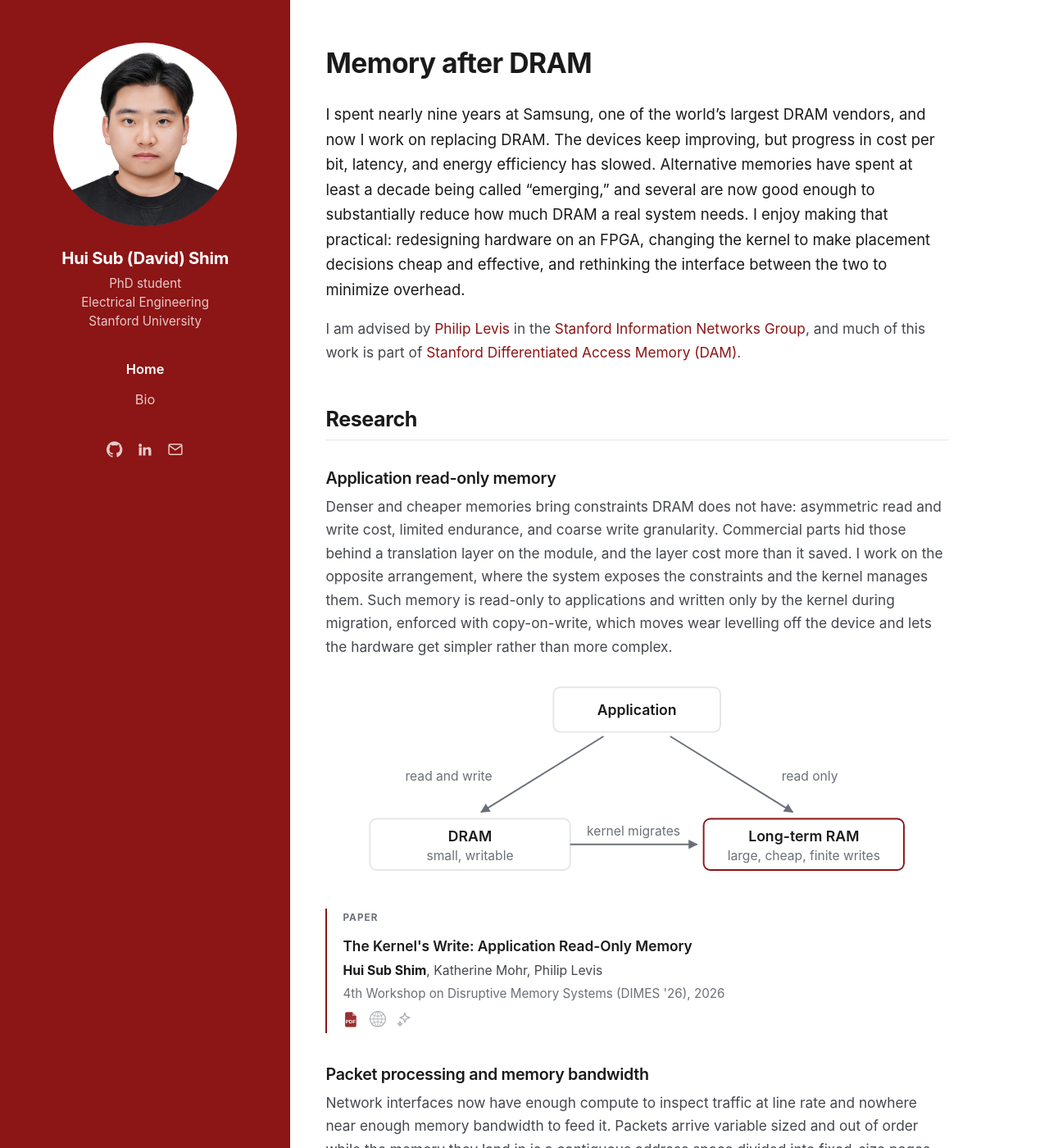
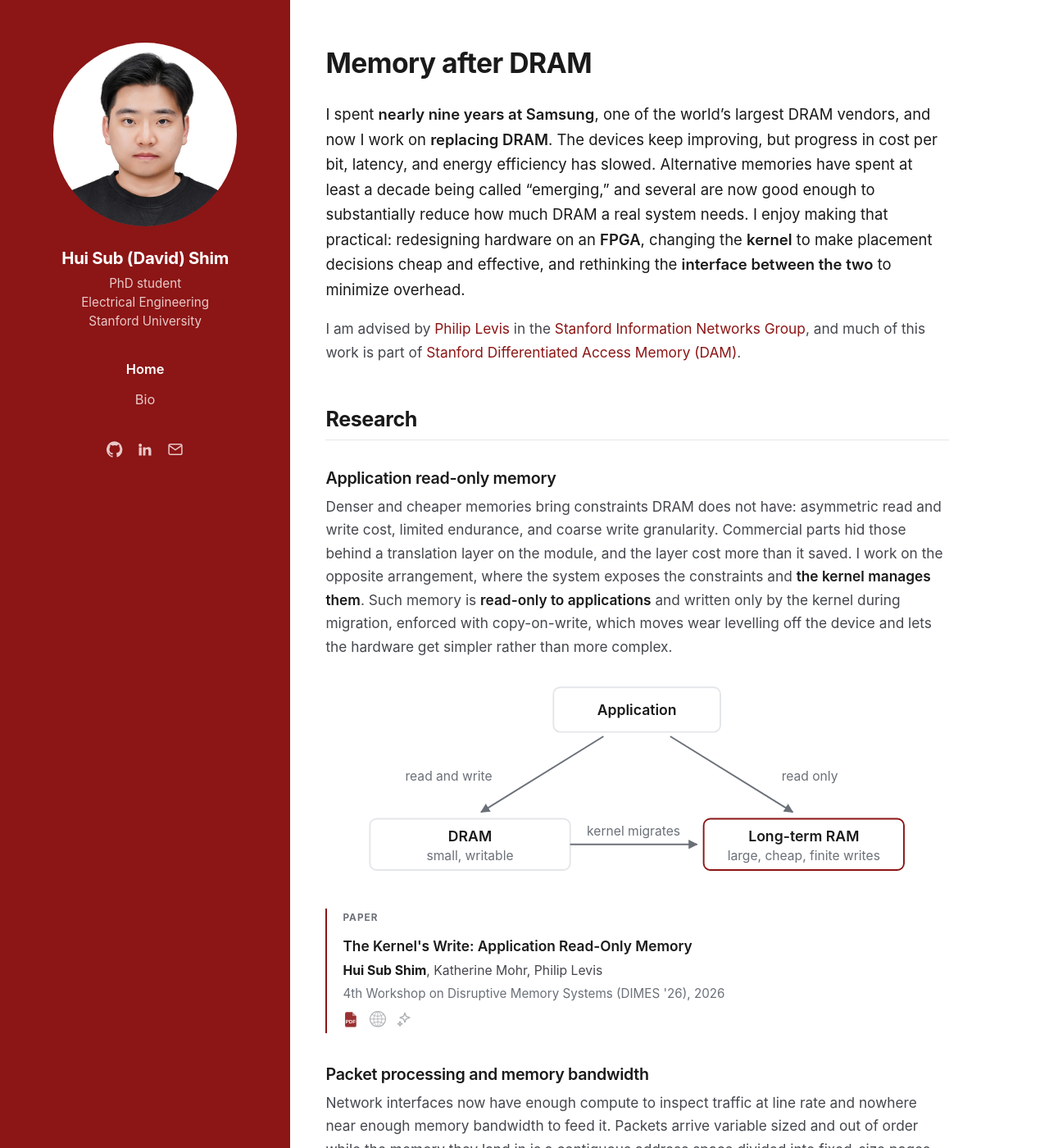
Before and after one commit to davidshim0/davidshim0.github.io, a Jekyll site: the page built from index.html, in a window 1280 px wide and 1400 px high. Shown: the whole window at 82% size. Built offline with Jekyll 4.4.1, drawn with Linux system fonts in a browser that asks for light colours; some of the changed text lies outside the part shown.

Commit message:
Bold a few key phrases on the front page
Ten spans across roughly 580 words: who and the claim in the opening,
the three things I actually do, then one or two load-bearing phrases per
research thread. Bold also steps up in color so it reads as a scanning
aid rather than emphasis.

Co-Authored-By: Claude Opus 5 <noreply@anthropic.com>

```diff
--- a/assets/css/style.css
+++ b/assets/css/style.css
@@ -171,3 +171,6 @@ p { margin: 0 0 1.1rem; color: var(--ink-soft); }
 /* The bio is a list of short facts rather than prose, so it reads better on a
    wider measure where most bullets fit on one line. */
 .main-inner.is-wide { max-width: 56rem; }
+
+/* Bold phrases are there to be scanned, so they also step up in color. */
+p strong, .lede strong { font-weight: 640; color: var(--ink); }
--- a/index.html
+++ b/index.html
@@ -6,14 +6,14 @@ show_title: false
 <h1 class="page-title">Memory after DRAM</h1>
 
 <p class="lede">
-  I spent nearly nine years at Samsung, one of the world’s largest DRAM
-  vendors, and now I work on replacing DRAM. The devices keep improving, but
+  I spent <strong>nearly nine years at Samsung</strong>, one of the world’s largest DRAM
+  vendors, and now I work on <strong>replacing DRAM</strong>. The devices keep improving, but
   progress in cost per bit, latency, and energy efficiency has slowed.
   Alternative memories have spent at least a decade being called
   “emerging,” and several are now good enough to substantially reduce how
   much DRAM a real system needs. I enjoy making that practical: redesigning
-  hardware on an FPGA, changing the kernel to make placement decisions cheap
-  and effective, and rethinking the interface between the two to minimize
+  hardware on an <strong>FPGA</strong>, changing the <strong>kernel</strong> to make placement decisions cheap
+  and effective, and rethinking the <strong>interface between the two</strong> to minimize
   overhead.
 </p>
 <p>
@@ -32,8 +32,8 @@ show_title: false
   read and write cost, limited endurance, and coarse write granularity.
   Commercial parts hid those behind a translation layer on the module, and the
   layer cost more than it saved. I work on the opposite arrangement, where the
-  system exposes the constraints and the kernel manages them. Such memory is
-  read-only to applications and written only by the kernel during migration,
+  system exposes the constraints and <strong>the kernel manages them</strong>. Such memory is
+  <strong>read-only to applications</strong> and written only by the kernel during migration,
   enforced with copy-on-write, which moves wear levelling off the device and
   lets the hardware get simpler rather than more complex.
 </p>
@@ -52,10 +52,10 @@ show_title: false
   and nowhere near enough memory bandwidth to feed it. Packets arrive variable
   sized and out of order while the memory they land in is a contiguous address
   space divided into fixed-size pages, and translating between the two layouts
-  costs copies that consume the bandwidth the analysis needed. With colleagues
+  costs <strong>copies</strong> that consume the bandwidth the analysis needed. With colleagues
   I work on addressing that lets software read a whole flow as one contiguous
-  region, built and measured on FPGAs. On an Alveo U250 prototype it cuts DRAM
-  traffic by 77 to 83 percent, lowers execution time by 25 to 62 percent, and
+  region, built and measured on FPGAs. On an Alveo U250 prototype it <strong>cuts DRAM
+  traffic by 77 to 83 percent</strong>, lowers execution time by 25 to 62 percent, and
   raises per-core throughput by 1.3 to 2.7 times.
 </p>
 {% include fig/packets.html %}
@@ -71,7 +71,7 @@ show_title: false
 <p>
   Once a server holds several kinds of memory, the operating system has to
   decide what belongs where, and how often a page is touched turns out to be
-  too coarse a signal. Two pages read equally often can perform very
+  <strong>too coarse a signal</strong>. Two pages read equally often can perform very
   differently in the same memory, because memory-level parallelism, compression
   and read and write asymmetry all cut across access frequency. I am interested
   in what the hardware should tell the operating system about how well a page
```
